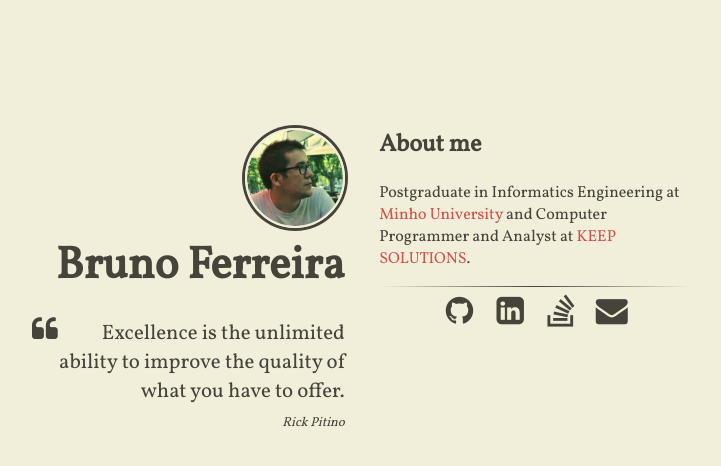
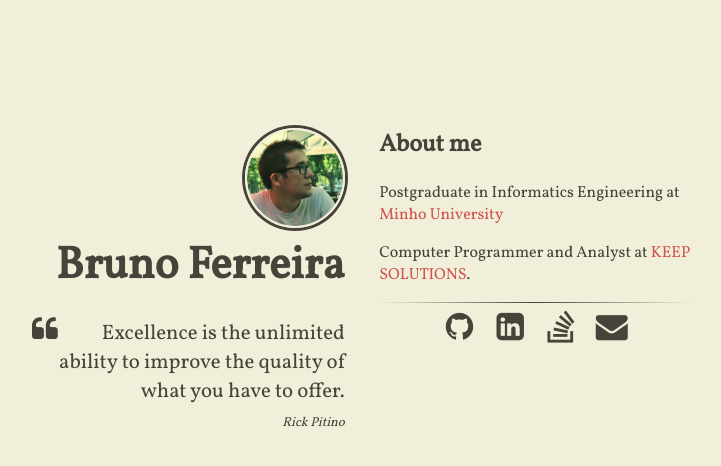
Before and after one commit to chalkos/chalkos.github.io, a Jekyll site: the page built from index.html, in a window 1280 px wide. Shown: the top 466 px of the page, without its empty margins (288-1009 px from the left). Built offline with Jekyll 4.4.1, drawn with Linux system fonts in a browser that asks for light colours; nearby versions of some CDN libraries.

Commit message:
updated description

```diff
--- a/_config.yml
+++ b/_config.yml
@@ -9,7 +9,7 @@ compass:
   # author will appear under the avatar (optional)
   author: "Bruno Ferreira"
   # tagline will appear under the title (optional)
-  tagline: "Postgraduate in Informatics Engineering at Minho University and Programmer Analyst at Keep Solutions"
+  tagline: "Postgraduate in Informatics Engineering at Minho University and Computer Programmer and Analyst at KEEP SOLUTIONS."
   # if include_content is true, the contents of the content.html include will be
   # added right above the generated item list, if present
   include_content: true
--- a/_includes/content.html
+++ b/_includes/content.html
@@ -1,5 +1,6 @@
 <h2>About me</h2>
-<p>Postgraduate in Informatics Engineering at <a href="https://www.uminho.pt">Minho University</a> and Computer Programmer and Analyst at <a href="http://www.keep.pt/">KEEP SOLUTIONS</a>.</p>
+<p>Postgraduate in Informatics Engineering at <a href="https://www.uminho.pt">Minho University</a></p>
+<p>Computer Programmer and Analyst at <a href="http://www.keep.pt/">KEEP SOLUTIONS</a>.</p>
 
 <hr/>
 
```
